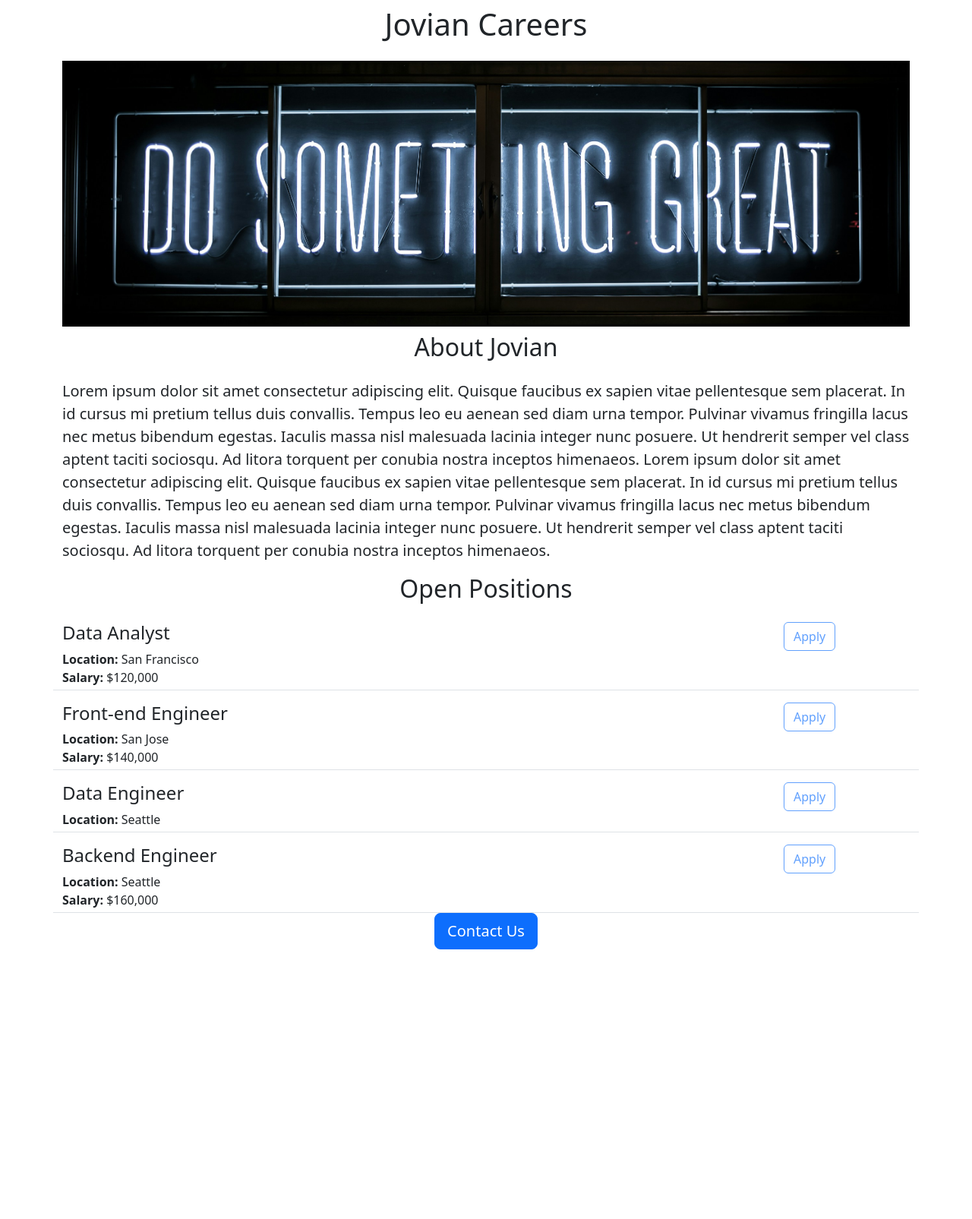
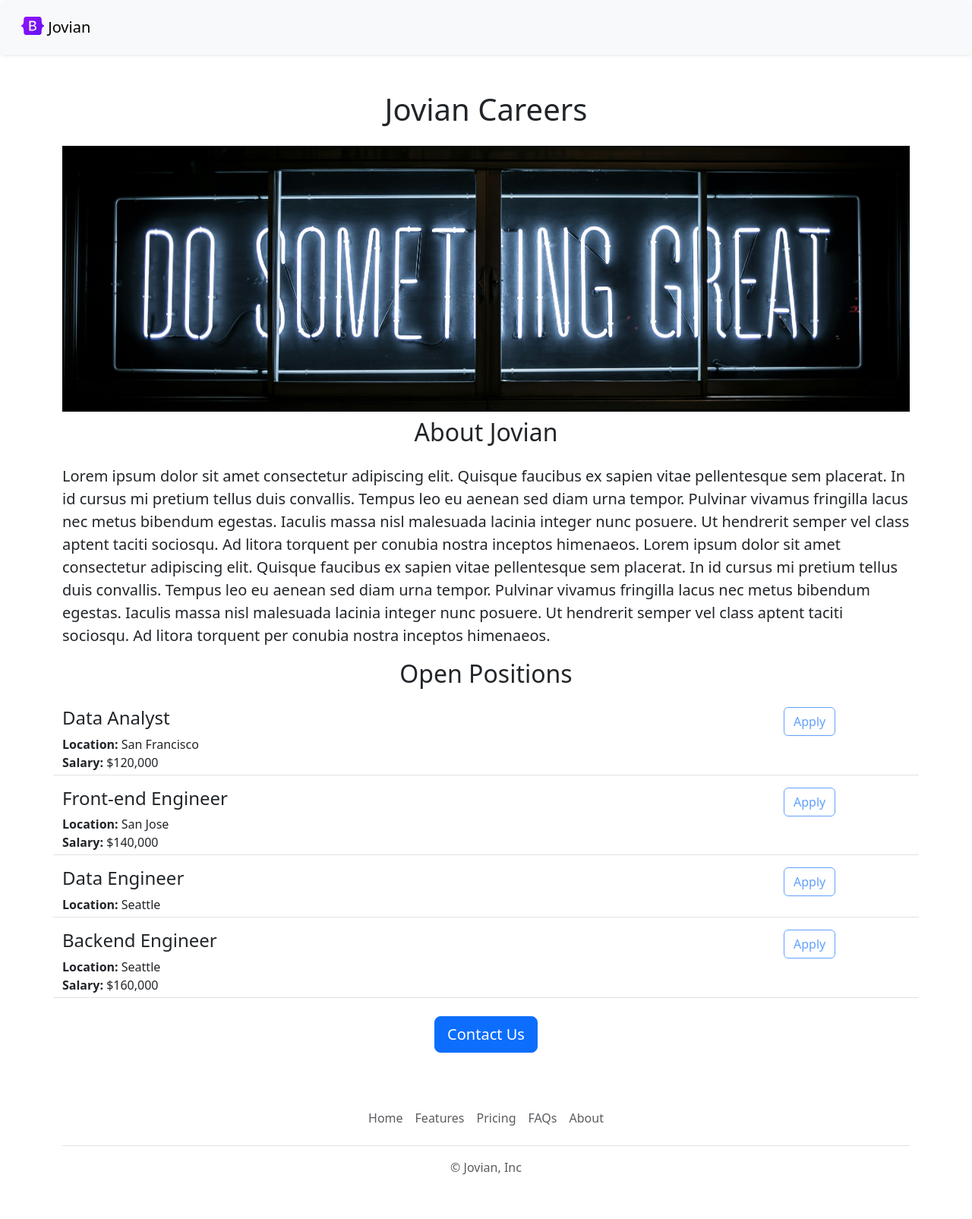
Before and after one commit to grk2188/Job_Hunting, a Flask app: page / in a window 1280 px wide. Shown: the whole page at 76% size. Before the commit the page ends 1250 px from the top, so only its background shows below. Run offline with Flask 3, Linux system fonts and the light colour scheme.

Commit message:
Header and Footer Added

```diff
--- /dev/null
+++ b/templates/footer.html
@@ -0,0 +1,41 @@
+
+    </div>
+        <ul class="nav col-md-4 justify-content-end list-unstyled d-flex">
+          <li class="ms-3">
+            <a class="text-body-secondary" href="#" aria-label="Instagram"
+              ><svg class="bi" width="24" height="24" aria-hidden="true">
+                <use xlink:href="#instagram"></use></svg
+            ></a>
+          </li>
+          <li class="ms-3">
+            <a class="text-body-secondary" href="#" aria-label="Facebook"
+              ><svg class="bi" width="24" height="24">
+                <use xlink:href="#facebook"></use></svg
+            ></a>
+          </li>
+        </ul>
+      </footer>
+    </div>
+    <div class="b-example-divider"></div>
+    <div class="container">
+      <footer class="py-3 my-4">
+        <ul class="nav justify-content-center border-bottom pb-3 mb-3">
+          <li class="nav-item">
+            <a href="#" class="nav-link px-2 text-body-secondary">Home</a>
+          </li>
+          <li class="nav-item">
+            <a href="#" class="nav-link px-2 text-body-secondary">Features</a>
+          </li>
+          <li class="nav-item">
+            <a href="#" class="nav-link px-2 text-body-secondary">Pricing</a>
+          </li>
+          <li class="nav-item">
+            <a href="#" class="nav-link px-2 text-body-secondary">FAQs</a>
+          </li>
+          <li class="nav-item">
+            <a href="#" class="nav-link px-2 text-body-secondary">About</a>
+          </li>
+        </ul>
+        <p class="text-center text-body-secondary">&copy; Jovian, Inc</p>
+      </footer>
+    </div>
--- a/templates/home.html
+++ b/templates/home.html
@@ -20,6 +20,7 @@
 
   </head>
   <body>
+    {% include 'nav.html' %}
     <div class = "container">
       <h1 class= "text-center mt-2 mb-4"> Jovian Careers</h1>
       <img class= "img-fluid" id = "banner" src="static/banner.jpg">
@@ -33,9 +34,11 @@
           {% include 'jobitem.html' %}
         {% endfor %}
       </div>
+    </br>
       <div class= "text-center">
         <button class="btn btn-primary btn-lg"> Contact Us </button>
       </div>
+      {% include 'footer.html' %}
     </div>
   </body>
 
--- /dev/null
+++ b/templates/nav.html
@@ -0,0 +1,8 @@
+<nav class="navbar bg-body-tertiary shadow-sm p-3 mb-5 bg-body-tertiary rounded">
+  <div class="container-fluid">
+    <a class="navbar-brand" href="#">
+      <img src="static/logo.svg" alt="Logo" width="30" height="24" class="d-inline-block align-text-top">
+      Jovian
+    </a>
+  </div>
+</nav>
```
Also changed, not shown: static/logo.svg (added).
